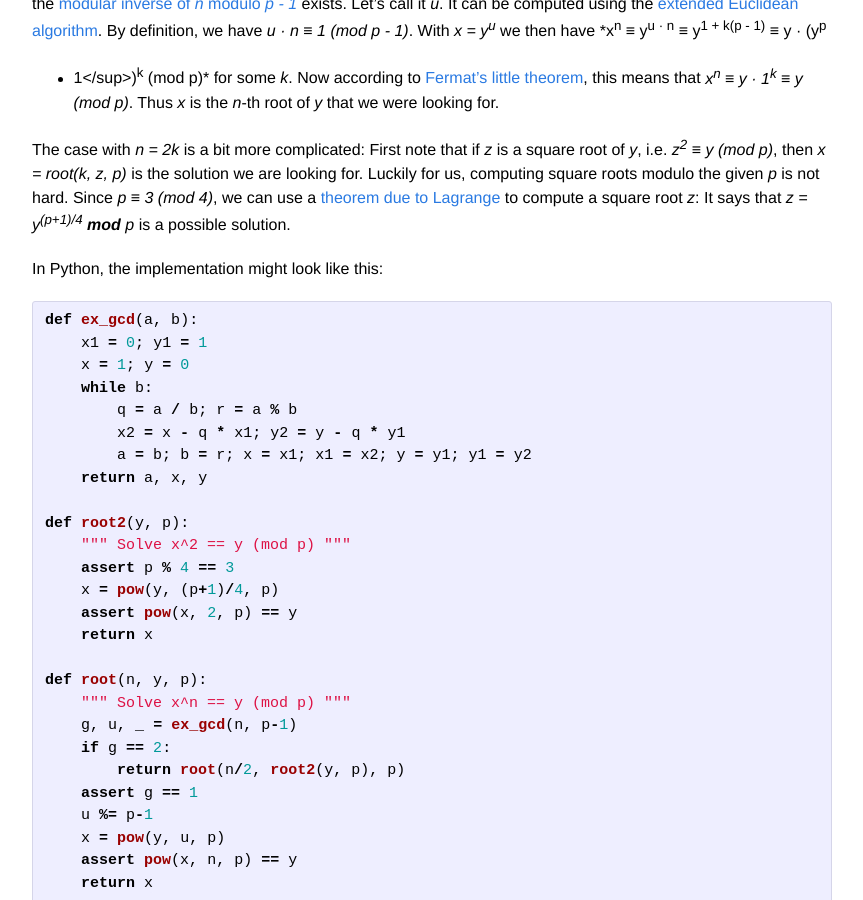
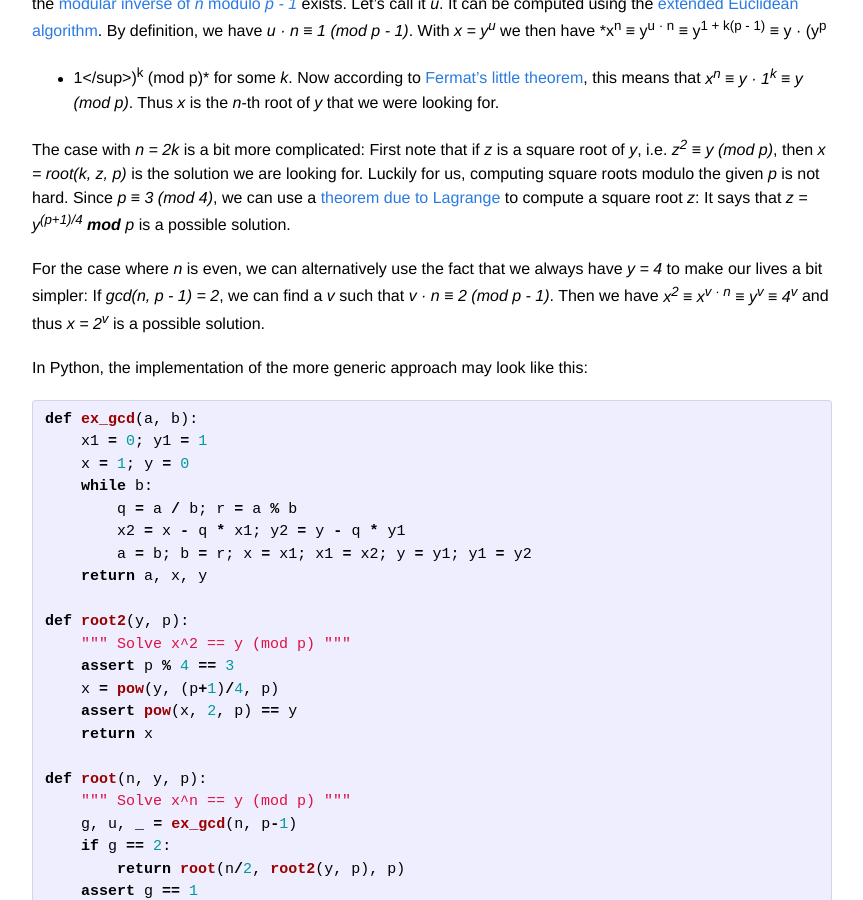
Before and after one commit to kitctf/www, a Jekyll site: the page built from _posts/2015-03-01-airport.md, in a window 1280 px wide and 900 px high, scrolled down 2566 px. Shown: the whole window, without its empty margins (208-1071 px from the left). Built offline with Jekyll 4.4.1, drawn with Linux system fonts in a browser that asks for light colours.

Commit message:
alternative solution for airport

```diff
--- a/_posts/2015-03-01-airport.md
+++ b/_posts/2015-03-01-airport.md
@@ -140,7 +140,12 @@ Lagrange](http://en.wikipedia.org/wiki/Quadratic_residue#Prime_or_prime_power_mo
 to compute a square root *z*: It says that *z = y<sup>(p+1)/4</sup> <b>mod</b> p* is
 a possible solution.
 
-In Python, the implementation might look like this:
+For the case where *n* is even, we can alternatively use the fact that we
+always have *y = 4* to make our lives a bit simpler: If *gcd(n, p - 1) = 2*, we
+can find a *v* such that *v · n ≡ 2 (mod p - 1)*. Then we have *x<sup>2</sup> ≡ x<sup>v · n</sup> ≡ y<sup>v</sup> ≡ 4<sup>v</sup>*
+and thus *x = 2<sup>v</sup>* is a possible solution.
+
+In Python, the implementation of the more generic approach may look like this:
 
 {% highlight py %}
 def ex_gcd(a, b):
```
